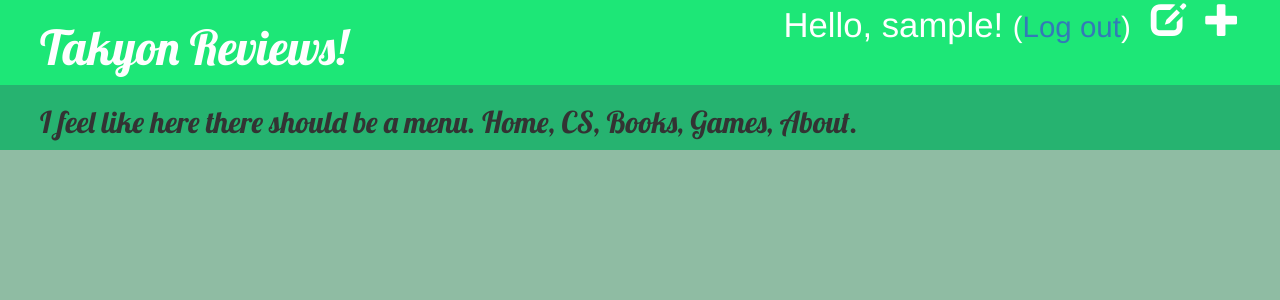
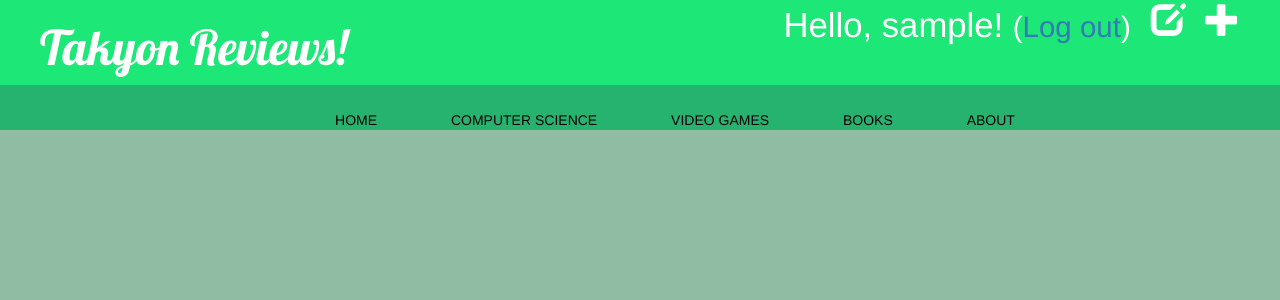
Before and after one commit to TudorCTC/MyFirstBlog, a Django app: page /drafts in a window 1280 px wide. Shown: the top 300 px of the page. Run offline with Django 3.2, Linux system fonts and the light colour scheme; the visitor is signed in with stand-in values (Sample User, id 1); data that the repository does not hold is empty; some libraries are stand-ins or nearby versions.

Commit message:
Added a navigation bar.

```diff
--- a/blog/static/css/blog.css
+++ b/blog/static/css/blog.css
@@ -6,8 +6,54 @@
 
 .menu {
     background-color: #26b370;
-    margin-top: 0;
-    padding: 1px 20px 1px 40px;
+}
+
+nav {
+    display: flex;
+    justify-content: center;
+}
+
+nav ul {
+    margin: 0;
+    padding: 0;
+    list-style: none;
+}
+
+nav li {
+    display: inline-block;
+    margin-left: 70px;
+    padding-top: 25px;
+
+    position: relative;
+}
+
+nav a {
+    color: #000000;
+    text-decoration: none;
+    text-transform: uppercase;
+}
+
+nav a:hover {
+    color: #000000;
+    text-decoration: none;
+}
+
+nav a::before {
+    content: '';
+    display: block;
+    height: 5px;
+    width: 100%;
+    background-color: #000000;
+
+    position: absolute;
+    top: 0;
+    width: 0%;
+
+    transition: all ease-in-out 250ms;
+}
+
+nav a:hover::before {
+    width: 100%;
 }
 
 .pageHeader h1, .pageHeader h1 a, .pageHeader h1 a:visited, .pageHeader h1 a:active {
--- a/blog/templates/blog/base.html
+++ b/blog/templates/blog/base.html
@@ -20,8 +20,16 @@
             <h1><a href="https://www.youtube.com/watch?v=dQw4w9WgXcQ">Takyon Reviews!</a></h1>
         </div>
 
-        <div class = "menu">
-            <h2>I feel like here there should be a menu. Home, CS, Books, Games, About.</h2>
+        <div  class = "menu">
+            <nav>
+                <ul>
+                    <li><a href="#">Home</a></li>
+                    <li><a href="#">Computer Science</a></li>
+                    <li><a href="#">Video Games</a></li>
+                    <li><a href="#">Books</a></li>
+                    <li><a href="#">About</a></li>
+                </ul>
+            </nav>
         </div>
 
         <div class="content container">
```
